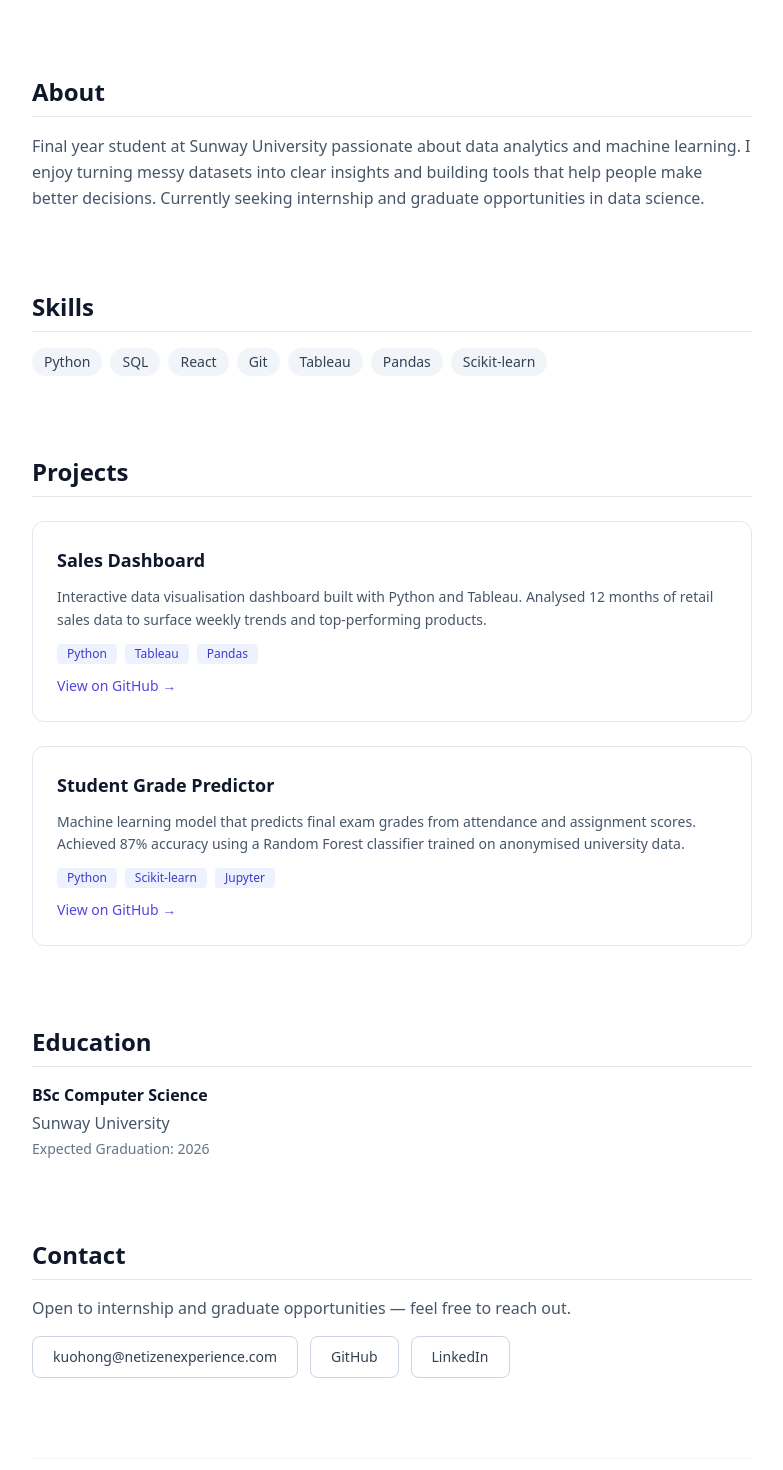
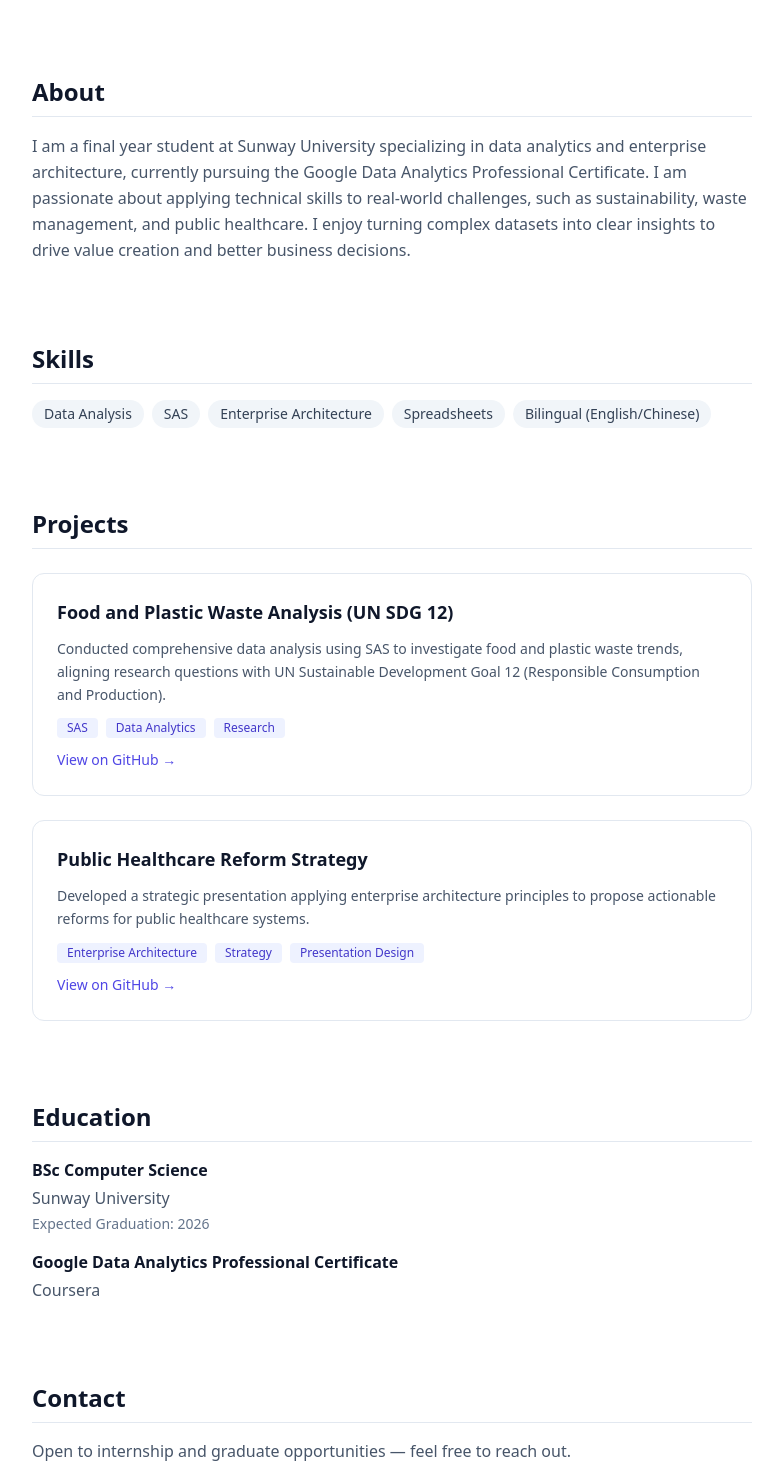
Before and after one commit to cck769/Portfolio, a Next.js app: page / in a window 1280 px wide. Shown: the part 260-1730 px from the top of the page, without its empty margins (248-1031 px from the left). Built offline with nearby package versions, Linux system fonts and the light colour scheme.

Commit message:
page.jsx

```diff
--- a/app/page.jsx
+++ b/app/page.jsx
@@ -5,36 +5,30 @@ export default function Portfolio() {
       {/* ─── HERO ──────────────────────────────────────────────────── */}
       <section className="text-center space-y-4">
 
-        {/* EDIT: Your full name */}
         <h1 className="text-5xl font-bold text-slate-900">Cheah Choon Keat</h1>
 
-        {/* EDIT: Your job title or tagline */}
         <p className="text-xl text-indigo-600 font-medium">Data Analytics Student & Aspiring Data Professional</p>
 
-        {/* Contact links */}
         <div className="flex justify-center gap-6 text-sm text-slate-500">
 
-          {/* EDIT: Your email address */}
           <a href="mailto:cheahchoonkeat295@gmail.com" className="hover:text-indigo-600 transition-colors">
-            cheahchoonkeat@gmail.com
+            cheahchoonkeat295@gmail.com
           </a>
 
-          {/* EDIT: Your GitHub URL */}
           <a href="https://github.com/cck769" target="_blank" rel="noopener noreferrer"
              className="hover:text-indigo-600 transition-colors">
             GitHub
           </a>
 
-          {/* EDIT: Your LinkedIn URL */}
-          <a href="www.linkedin.com/in/cheah-choon-keat-45188338a" target="_blank" rel="noopener noreferrer"
+          <a href="https://www.linkedin.com/in/cheah-choon-keat-45188338a" target="_blank" rel="noopener noreferrer"
              className="hover:text-indigo-600 transition-colors">
             LinkedIn
           </a>
         </div>
 
-        {/* Download Resume button — replace /resume.pdf in /public with your own PDF */}
         <div className="pt-2">
-          <a href="/Black Minimalist Civil Engineer Resume.pdf" download
+          {/* Note: Make sure to rename your actual PDF file to exactly match this! */}
+          <a href="/Cheah_Choon_Keat_Resume.pdf" download
              className="inline-block bg-indigo-600 text-white px-6 py-2.5 rounded-lg text-sm font-medium hover:bg-indigo-700 transition-colors">
             Download Resume
           </a>
@@ -45,11 +39,8 @@ export default function Portfolio() {
       <section>
         <h2 className="text-2xl font-bold text-slate-900 mb-4 pb-2 border-b border-slate-200">About</h2>
 
-        {/* EDIT: Your 2–3 sentence bio */}
         <p className="text-slate-600 leading-relaxed">
-          Final year student at Sunway University passionate about data analytics and machine learning.
-          I enjoy turning messy datasets into clear insights and building tools that help people make
-          better decisions. Currently seeking internship and graduate opportunities in data science.
+          I am a final year student at Sunway University specializing in data analytics and enterprise architecture, currently pursuing the Google Data Analytics Professional Certificate. I am passionate about applying technical skills to real-world challenges, such as sustainability, waste management, and public healthcare. I enjoy turning complex datasets into clear insights to drive value creation and better business decisions.
         </p>
       </section>
 
@@ -57,15 +48,12 @@ export default function Portfolio() {
       <section>
         <h2 className="text-2xl font-bold text-slate-900 mb-4 pb-2 border-b border-slate-200">Skills</h2>
 
-        {/* EDIT: Replace or add skills. Each skill is a <span> tag — just copy and paste one. */}
         <div className="flex flex-wrap gap-2">
-          <span className="bg-slate-100 text-slate-700 px-3 py-1 rounded-full text-sm font-medium">Python</span>
-          <span className="bg-slate-100 text-slate-700 px-3 py-1 rounded-full text-sm font-medium">SQL</span>
-          <span className="bg-slate-100 text-slate-700 px-3 py-1 rounded-full text-sm font-medium">React</span>
-          <span className="bg-slate-100 text-slate-700 px-3 py-1 rounded-full text-sm font-medium">Git</span>
-          <span className="bg-slate-100 text-slate-700 px-3 py-1 rounded-full text-sm font-medium">Tableau</span>
-          <span className="bg-slate-100 text-slate-700 px-3 py-1 rounded-full text-sm font-medium">Pandas</span>
-          <span className="bg-slate-100 text-slate-700 px-3 py-1 rounded-full text-sm font-medium">Scikit-learn</span>
+          <span className="bg-slate-100 text-slate-700 px-3 py-1 rounded-full text-sm font-medium">Data Analysis</span>
+          <span className="bg-slate-100 text-slate-700 px-3 py-1 rounded-full text-sm font-medium">SAS</span>
+          <span className="bg-slate-100 text-slate-700 px-3 py-1 rounded-full text-sm font-medium">Enterprise Architecture</span>
+          <span className="bg-slate-100 text-slate-700 px-3 py-1 rounded-full text-sm font-medium">Spreadsheets</span>
+          <span className="bg-slate-100 text-slate-700 px-3 py-1 rounded-full text-sm font-medium">Bilingual (English/Chinese)</span>
         </div>
       </section>
 
@@ -75,27 +63,18 @@ export default function Portfolio() {
 
         <div className="space-y-6">
 
-          {/* ── PROJECT 1 ── Copy this block to add more projects */}
+          {/* ── PROJECT 1 ── */}
           <div className="border border-slate-200 rounded-xl p-6 space-y-3">
-
-            {/* EDIT: Project name */}
-            <h3 className="text-lg font-semibold text-slate-900">Sales Dashboard</h3>
-
-            {/* EDIT: One sentence describing the project and what you learned */}
+            <h3 className="text-lg font-semibold text-slate-900">Food and Plastic Waste Analysis (UN SDG 12)</h3>
             <p className="text-slate-600 text-sm leading-relaxed">
-              Interactive data visualisation dashboard built with Python and Tableau.
-              Analysed 12 months of retail sales data to surface weekly trends and top-performing products.
+              Conducted comprehensive data analysis using SAS to investigate food and plastic waste trends, aligning research questions with UN Sustainable Development Goal 12 (Responsible Consumption and Production).
             </p>
-
-            {/* EDIT: Technologies used in this project */}
             <div className="flex flex-wrap gap-2">
-              <span className="bg-indigo-50 text-indigo-700 px-2.5 py-0.5 rounded text-xs font-medium">Python</span>
-              <span className="bg-indigo-50 text-indigo-700 px-2.5 py-0.5 rounded text-xs font-medium">Tableau</span>
-              <span className="bg-indigo-50 text-indigo-700 px-2.5 py-0.5 rounded text-xs font-medium">Pandas</span>
+              <span className="bg-indigo-50 text-indigo-700 px-2.5 py-0.5 rounded text-xs font-medium">SAS</span>
+              <span className="bg-indigo-50 text-indigo-700 px-2.5 py-0.5 rounded text-xs font-medium">Data Analytics</span>
+              <span className="bg-indigo-50 text-indigo-700 px-2.5 py-0.5 rounded text-xs font-medium">Research</span>
             </div>
-
-            {/* EDIT: Your GitHub link for this project */}
-            <a href="https://github.com/netizen-experience" target="_blank" rel="noopener noreferrer"
+            <a href="https://github.com/cck769" target="_blank" rel="noopener noreferrer"
                className="inline-block text-sm text-indigo-600 hover:text-indigo-800 font-medium transition-colors">
               View on GitHub →
             </a>
@@ -103,25 +82,16 @@ export default function Portfolio() {
 
           {/* ── PROJECT 2 ── */}
           <div className="border border-slate-200 rounded-xl p-6 space-y-3">
-
-            {/* EDIT: Project name */}
-            <h3 className="text-lg font-semibold text-slate-900">Student Grade Predictor</h3>
-
-            {/* EDIT: One sentence describing the project and what you learned */}
+            <h3 className="text-lg font-semibold text-slate-900">Public Healthcare Reform Strategy</h3>
             <p className="text-slate-600 text-sm leading-relaxed">
-              Machine learning model that predicts final exam grades from attendance and assignment scores.
-              Achieved 87% accuracy using a Random Forest classifier trained on anonymised university data.
+              Developed a strategic presentation applying enterprise architecture principles to propose actionable reforms for public healthcare systems.
             </p>
-
-            {/* EDIT: Technologies used in this project */}
             <div className="flex flex-wrap gap-2">
-              <span className="bg-indigo-50 text-indigo-700 px-2.5 py-0.5 rounded text-xs font-medium">Python</span>
-              <span className="bg-indigo-50 text-indigo-700 px-2.5 py-0.5 rounded text-xs font-medium">Scikit-learn</span>
-              <span className="bg-indigo-50 text-indigo-700 px-2.5 py-0.5 rounded text-xs font-medium">Jupyter</span>
+              <span className="bg-indigo-50 text-indigo-700 px-2.5 py-0.5 rounded text-xs font-medium">Enterprise Architecture</span>
+              <span className="bg-indigo-50 text-indigo-700 px-2.5 py-0.5 rounded text-xs font-medium">Strategy</span>
+              <span className="bg-indigo-50 text-indigo-700 px-2.5 py-0.5 rounded text-xs font-medium">Presentation Design</span>
             </div>
-
-            {/* EDIT: Your GitHub link for this project */}
-            <a href="https://github.com/netizen-experience" target="_blank" rel="noopener noreferrer"
+            <a href="https://github.com/cck769" target="_blank" rel="noopener noreferrer"
                className="inline-block text-sm text-indigo-600 hover:text-indigo-800 font-medium transition-colors">
               View on GitHub →
             </a>
@@ -134,42 +104,37 @@ export default function Portfolio() {
       <section>
         <h2 className="text-2xl font-bold text-slate-900 mb-4 pb-2 border-b border-slate-200">Education</h2>
 
-        <div className="space-y-1">
-          {/* EDIT: Your degree */}
-          <p className="font-semibold text-slate-900">BSc Computer Science</p>
+        <div className="space-y-4">
+          <div className="space-y-1">
+            <p className="font-semibold text-slate-900">BSc Computer Science</p>
+            <p className="text-slate-600">Sunway University</p>
+            <p className="text-slate-500 text-sm">Expected Graduation: 2026</p>
+          </div>
 
-          {/* EDIT: Your university */}
-          <p className="text-slate-600">Sunway University</p>
-
-          {/* EDIT: Your expected graduation year */}
-          <p className="text-slate-500 text-sm">Expected Graduation: 2026</p>
+          <div className="space-y-1">
+            <p className="font-semibold text-slate-900">Google Data Analytics Professional Certificate</p>
+            <p className="text-slate-600">Coursera</p>
+          </div>
         </div>
       </section>
 
       {/* ─── CONTACT ───────────────────────────────────────────────── */}
       <section>
         <h2 className="text-2xl font-bold text-slate-900 mb-4 pb-2 border-b border-slate-200">Contact</h2>
-
         <p className="text-slate-600 mb-4">
           Open to internship and graduate opportunities — feel free to reach out.
         </p>
 
         <div className="flex flex-col sm:flex-row gap-3">
-
-          {/* EDIT: Your email address */}
-          <a href="mailto:kuohong@netizenexperience.com"
+          <a href="mailto:cheahchoonkeat295@gmail.com"
              className="inline-block border border-slate-300 text-slate-700 px-5 py-2.5 rounded-lg text-sm font-medium hover:border-indigo-400 hover:text-indigo-600 transition-colors text-center">
-            kuohong@netizenexperience.com
+            cheahchoonkeat295@gmail.com
           </a>
-
-          {/* EDIT: Your GitHub URL */}
-          <a href="https://github.com/netizen-experience" target="_blank" rel="noopener noreferrer"
+          <a href="https://github.com/cck769" target="_blank" rel="noopener noreferrer"
              className="inline-block border border-slate-300 text-slate-700 px-5 py-2.5 rounded-lg text-sm font-medium hover:border-indigo-400 hover:text-indigo-600 transition-colors text-center">
             GitHub
           </a>
-
-          {/* EDIT: Your LinkedIn URL */}
-          <a href="https://my.linkedin.com/company/netizen-experience" target="_blank" rel="noopener noreferrer"
+          <a href="https://www.linkedin.com/in/cheah-choon-keat-45188338a" target="_blank" rel="noopener noreferrer"
              className="inline-block border border-slate-300 text-slate-700 px-5 py-2.5 rounded-lg text-sm font-medium hover:border-indigo-400 hover:text-indigo-600 transition-colors text-center">
             LinkedIn
           </a>
@@ -178,8 +143,7 @@ export default function Portfolio() {
 
       {/* ─── FOOTER ────────────────────────────────────────────────── */}
       <footer className="text-center text-slate-400 text-sm pt-4 pb-8 border-t border-slate-100">
-        {/* EDIT: Your name */}
-        <p>© 2026 Teo Kuo Hong · Built with Next.js & Tailwind CSS</p>
+        <p>© 2026 Cheah Choon Keat · Built with Next.js & Tailwind CSS</p>
       </footer>
 
     </main>
```
